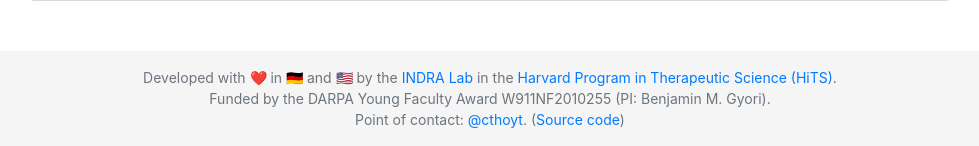
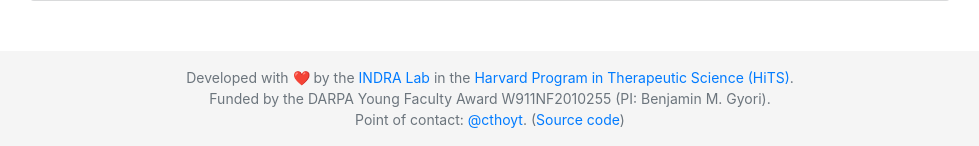
Before and after one commit to biopragmatics/biolookup, a Python web app: template src/biolookup/app/templates/home.html in a window 1280 px wide. Shown: the part 902-1048 px from the top of the page, without its empty margins (150-1129 px from the left). Run offline with Jinja, Linux system fonts and the light colour scheme; the template is opened without the code that fills it, so the values that code supplies are empty; some libraries are stand-ins or nearby versions.

Commit message:
Update base.html

```diff
--- a/src/biolookup/app/templates/base.html
+++ b/src/biolookup/app/templates/base.html
@@ -81,7 +81,7 @@
 
 <footer class="footer">
     <p class="small text-center text-muted">
-        Developed with ❤️ in 🇩🇪 and 🇺🇸 by the <a href="https://indralab.github.io">INDRA Lab</a> in the
+        Developed with ❤️ by the <a href="https://indralab.github.io">INDRA Lab</a> in the
         <a href="https://hits.harvard.edu">Harvard Program in Therapeutic Science (HiTS)</a>.<br/>
         Funded by the DARPA Young Faculty Award W911NF2010255 (PI: Benjamin M. Gyori).<br/>
         Point of contact: <a href="https://github.com/cthoyt">@cthoyt</a>.
```
